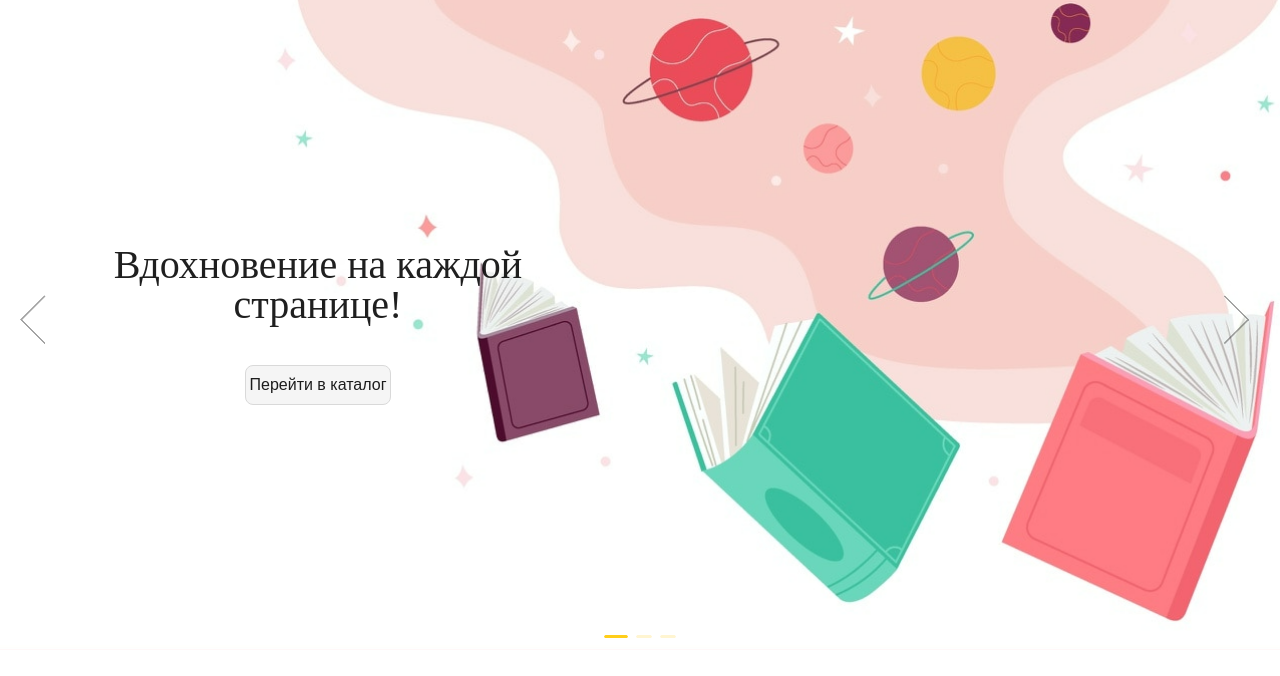
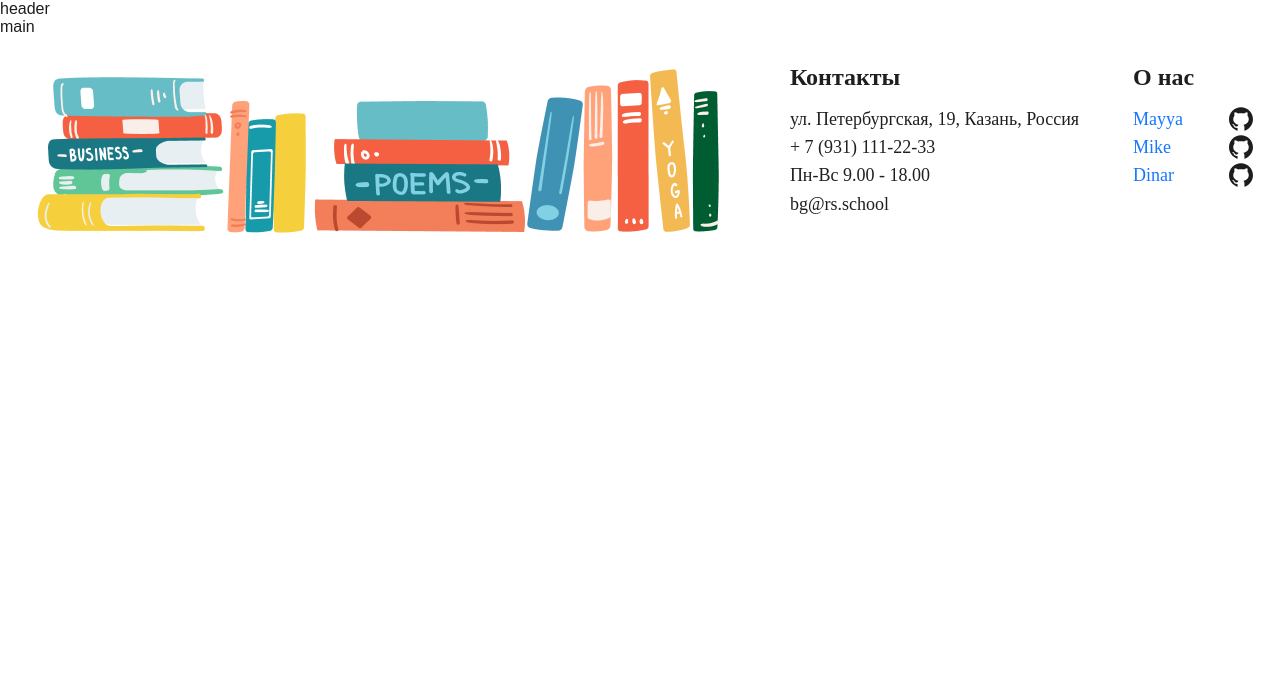
Before and after one commit to Korneim/eCommerce-Application, a React (Vite) app in the folder eCommerce-app/: page / in a window 1280 px wide. Shown: the top 676 px of the page. Built offline with nearby package versions, Linux system fonts and the light colour scheme; a web font is replaced by a local one.

Commit message:
feat: implement router

```diff
--- a/eCommerce-app/src/App.tsx
+++ b/eCommerce-app/src/App.tsx
@@ -1,6 +1,6 @@
 import type { FC } from 'react';
 import { ConfigProvider } from 'antd';
-import { MainPage } from './pages/Main/MainPage.tsx';
+import { Router } from './utils/router/Router.tsx';
 
 export const App: FC = () => {
     return (
@@ -22,7 +22,7 @@ export const App: FC = () => {
                 },
             }}
         >
-            <MainPage />
+            <Router />
         </ConfigProvider>
     );
 };
--- a/eCommerce-app/src/components/footer/Footer.tsx
+++ b/eCommerce-app/src/components/footer/Footer.tsx
@@ -6,7 +6,7 @@ import scss from './footer.module.scss';
 
 export const Footer: FC = () => {
     return (
-        <Flex justify="space-around">
+        <Flex justify="space-around" className={scss.footer}>
             <img src={footerImg} alt="Books" className={scss.img} />
             <Flex vertical>
                 <Typography.Title level={3}>Контакты</Typography.Title>
--- a/eCommerce-app/src/components/footer/footer.module.scss
+++ b/eCommerce-app/src/components/footer/footer.module.scss
@@ -1,11 +1,16 @@
+.footer {
+  position: relative;
+  bottom: 0;
+}
+
 .icon {
-    font-size: 24px;
+  font-size: 24px;
 }
 
 .about {
-    width: 120px;
+  width: 120px;
 }
 
 .img {
-    margin-bottom: -40px;
+  margin-bottom: -40px;
 }
--- /dev/null
+++ b/eCommerce-app/src/components/main-layout/MainLayout.tsx
@@ -0,0 +1,14 @@
+import { Outlet } from 'react-router-dom';
+import type { FC } from 'react';
+import { Footer } from '../footer/Footer.tsx';
+import css from './main-layout.module.scss';
+
+export const MainLayout: FC = () => {
+    return (
+        <main className={css.wrapper}>
+            <div>header</div>
+            <Outlet />
+            <Footer />
+        </main>
+    );
+};
--- /dev/null
+++ b/eCommerce-app/src/components/main-layout/main-layout.module.scss
@@ -0,0 +1,10 @@
+.wrapper {
+  display: flex;
+  height: 100%;
+  flex-direction: column;
+
+}
+
+.wrapper:last-child {
+  align-self: flex-end;
+}
--- /dev/null
+++ b/eCommerce-app/src/utils/router/Router.tsx
@@ -0,0 +1,32 @@
+import { createBrowserRouter, RouterProvider } from 'react-router-dom';
+import { MainLayout } from '../../components/main-layout/MainLayout.tsx';
+import type { FC } from 'react';
+import { routes } from './routes.ts';
+
+export const Router: FC = () => {
+    const router = createBrowserRouter([
+        {
+            element: <MainLayout />,
+            children: [
+                {
+                    path: routes.root,
+                    element: <div>main</div>,
+                },
+                {
+                    path: routes.register,
+                    element: <div>registration</div>,
+                },
+                {
+                    path: routes.login,
+                    element: <div>login</div>,
+                },
+                {
+                    path: '*',
+                    element: <div>404 page</div>,
+                },
+            ],
+        },
+    ]);
+
+    return <RouterProvider router={router} />;
+};
--- /dev/null
+++ b/eCommerce-app/src/utils/router/routes.ts
@@ -0,0 +1,5 @@
+export const routes = {
+    root: '/',
+    login: '/login',
+    register: '/registration',
+};
```
Also changed, not shown: 1 other file (tests, documents, lock files or other folders).
